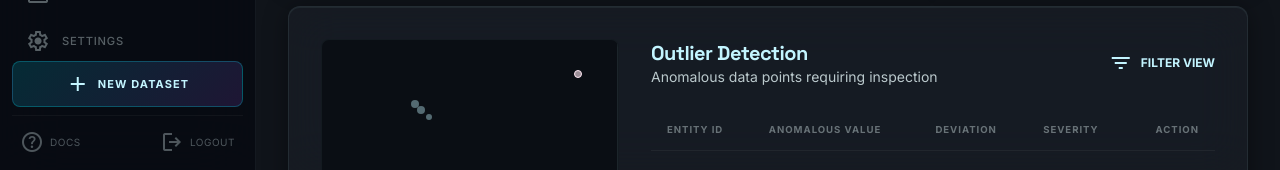
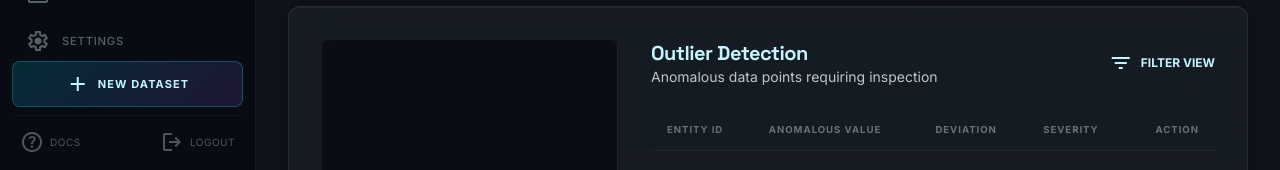
Before and after one commit to Dhruvil4625/AI-Powered-3D-Data-Visualization-Studio, a React (Vite) app: page /quality-report in a window 1280 px wide. Shown: the part 624-794 px from the top of the page. Built offline with nearby package versions, Linux system fonts and the light colour scheme; sample sign-in values are in the browser's storage.

Commit message:
Update DataQualityReportView.tsx in views

```diff
--- a/src/components/views/DataQualityReportView.tsx
+++ b/src/components/views/DataQualityReportView.tsx
@@ -1,4 +1,4 @@
-import React, { useState, useEffect } from 'react';
+import React, { useState, useEffect, useMemo } from 'react';
 import { useNavigate } from 'react-router-dom';
 import { useAppStore } from '../../store/useAppStore';
 import { Brain, Loader2, CheckCircle2, AlertCircle } from 'lucide-react';
@@ -9,6 +9,44 @@ export const DataQualityReportView: React.FC = () => {
   const { data, columns, cleaningStats, initialCleaningStats, datasetId, token, currentMl, setCurrentMl } = useAppStore();
   const [isEvaluating, setIsEvaluating] = useState(false);
   const [taskId, setTaskId] = useState<string | null>(null);
+
+  const numericCols = useMemo(() => {
+    if (!data || !data.length) return [];
+    return columns.filter(c => isFinite(Number(data[0][c])));
+  }, [data, columns]);
+
+  const scatterPoints = useMemo(() => {
+    if (!data || numericCols.length < 2) return null;
+    const xCol = numericCols[0];
+    const yCol = numericCols[1];
+
+    const xs = data.map(d => Number(d[xCol])).filter(n => isFinite(n));
+    const ys = data.map(d => Number(d[yCol])).filter(n => isFinite(n));
+    if (!xs.length || !ys.length) return null;
+
+    const minX = Math.min(...xs); const maxX = Math.max(...xs);
+    const minY = Math.min(...ys); const maxY = Math.max(...ys);
+
+    // Sample max 300 pts for performance
+    const step = Math.max(1, Math.floor(data.length / 300));
+    const pts = [];
+    for (let i = 0; i < data.length; i += step) {
+        const xVal = Number(data[i][xCol]);
+        const yVal = Number(data[i][yCol]);
+        if (!isFinite(xVal) || !isFinite(yVal)) continue;
+
+        // Basic outlier calculation (e.g. falls in the outer 10% bounds)
+        const isOutlier = Math.abs(xVal - ((maxX + minX)/2)) > ((maxX-minX)/2 * 0.9) ||
+                          Math.abs(yVal - ((maxY + minY)/2)) > ((maxY-minY)/2 * 0.9);
+
+        // Calculate clamped percentages
+        const xPct = Math.max(2, Math.min(98, ((xVal - minX) / (maxX - minX || 1)) * 100));
+        const yPct = Math.max(2, Math.min(98, ((yVal - minY) / (maxY - minY || 1)) * 100));
+
+        pts.push({ x: xPct, y: yPct, isOutlier });
+    }
+    return pts;
+  }, [data, numericCols]);
 
   useEffect(() => {
     let interval: ReturnType<typeof setTimeout>;
@@ -22,10 +60,11 @@ export const DataQualityReportView: React.FC = () => {
           if (result.status === 'completed') {
             setCurrentMl({
               status: 'completed',
-              train_score: result.result.score,
-              test_score: result.result.score,
+              train_score: result.result.train_score,
+              test_score: result.result.test_score,
               fit_status: result.result.model_type,
-              target_col: result.result.target
+              target_col: result.result.target,
+              confusion_matrix: result.result.confusion_matrix
             });
             setIsEvaluating(false);
             setTaskId(null);
@@ -156,6 +195,29 @@ export const DataQualityReportView: React.FC = () => {
             <CheckCircle2 className="w-3 h-3" />
             <span>MODEL VALIDATED: {currentMl.fit_status} &rarr; Predicting: {currentMl.target_col}</span>
           </div>
+
+          {currentMl.confusion_matrix && (
+            <div className="mt-4 pt-4 border-t border-slate-700/50">
+              <span className="text-[0.65rem] text-slate-400 block mb-2">CONFUSION MATRIX (3x3 SAMPLE)</span>
+              <div className="grid grid-cols-3 gap-1">
+                {currentMl.confusion_matrix.map((row, i) =>
+                  row.map((cell, j) => {
+                    const isDiag = i === j;
+                    const maxVal = Math.max(...currentMl.confusion_matrix!.flat());
+                    const intensity = Math.max(0.1, cell / (maxVal || 1));
+                    return (
+                      <div key={`${i}-${j}`}
+                        className={`flex items-center justify-center text-[0.65rem] font-mono py-1 rounded ${isDiag ? 'text-neon-cyan font-bold' : 'text-slate-400'}`}
+                        style={{ background: isDiag ? `rgba(0, 229, 255, ${intensity * 0.3})` : `rgba(255, 255, 255, ${intensity * 0.05})` }}
+                      >
+                        {cell}
+                      </div>
+                    );
+                  })
+                )}
+              </div>
+            </div>
+          )}
         </div>
       );
     }
@@ -389,19 +451,26 @@ export const DataQualityReportView: React.FC = () => {
 {/* Outlier Detection Panel (Large Wide Card) */}
 <div className="col-span-12 glass-panel p-8 rounded-xl">
 <div className="flex flex-col md:flex-row gap-8">
-{/* Scatter Plot Visualization (Decorative) */}
+{/* Scatter Plot Visualization (Dynamic) */}
 <div className="w-full md:w-1/3 aspect-square bg-surface-container-lowest rounded-lg border border-primary/5 relative p-4 overflow-hidden">
 <div className="absolute inset-0 flex items-center justify-center opacity-10">
-<div className="w-full h-[1px] bg-primary"></div>
-<div className="h-full w-[1px] bg-primary"></div>
+<div className="w-full h-[1px] bg-primary relative"><span className="absolute right-2 -top-4 text-[0.45rem] font-bold tracking-widest">{numericCols[0] ?? 'X'}</span></div>
+<div className="h-full w-[1px] bg-primary relative"><span className="absolute top-2 left-2 text-[0.45rem] font-bold tracking-widest">{numericCols[1] ?? 'Y'}</span></div>
 </div>
-{/* Mock Data Points */}
-<div className="absolute top-[20%] left-[30%] w-2 h-2 rounded-full bg-primary/40"></div>
-<div className="absolute top-[25%] left-[35%] w-1.5 h-1.5 rounded-full bg-primary/40"></div>
-<div className="absolute top-[22%] left-[32%] w-2 h-2 rounded-full bg-primary/40"></div>
-<div className="absolute top-[80%] left-[75%] w-3 h-3 rounded-full bg-error health-glow border border-error"></div>
-<div className="absolute top-[10%] left-[85%] w-2 h-2 rounded-full bg-tertiary/60 border border-tertiary"></div>
-<div className="absolute bottom-4 left-4 text-[0.5rem] font-bold text-primary/40 tracking-[0.3em] uppercase">Distribution Map V1</div>
+{/* Data Points */}
+{scatterPoints ? (
+  scatterPoints.map((pt, i) => (
+    <div key={i}
+         className={`absolute rounded-full transition-all duration-1000 ${pt.isOutlier ? 'w-2.5 h-2.5 bg-error health-glow border border-error z-10' : 'w-1 h-1 bg-primary/60 opacity-60 hover:w-2 hover:h-2 hover:bg-white hover:opacity-100 z-0 cursor-pointer'}`}
+         style={{ left: `${pt.x}%`, bottom: `${pt.y}%`, transform: 'translate(-50%, 50%)' }}
+    />
+  ))
+) : (
+  <div className="text-on-surface-variant/30 text-[0.6rem] absolute inset-0 flex items-center justify-center text-center px-4">
+    No continuous numeric columns available for projection.
+  </div>
+)}
+<div className="absolute bottom-4 left-4 text-[0.5rem] font-bold text-primary/80 tracking-[0.3em] uppercase">Distribution Map V2</div>
 </div>
 {/* Outlier List */}
 <div className="flex-1">
```
